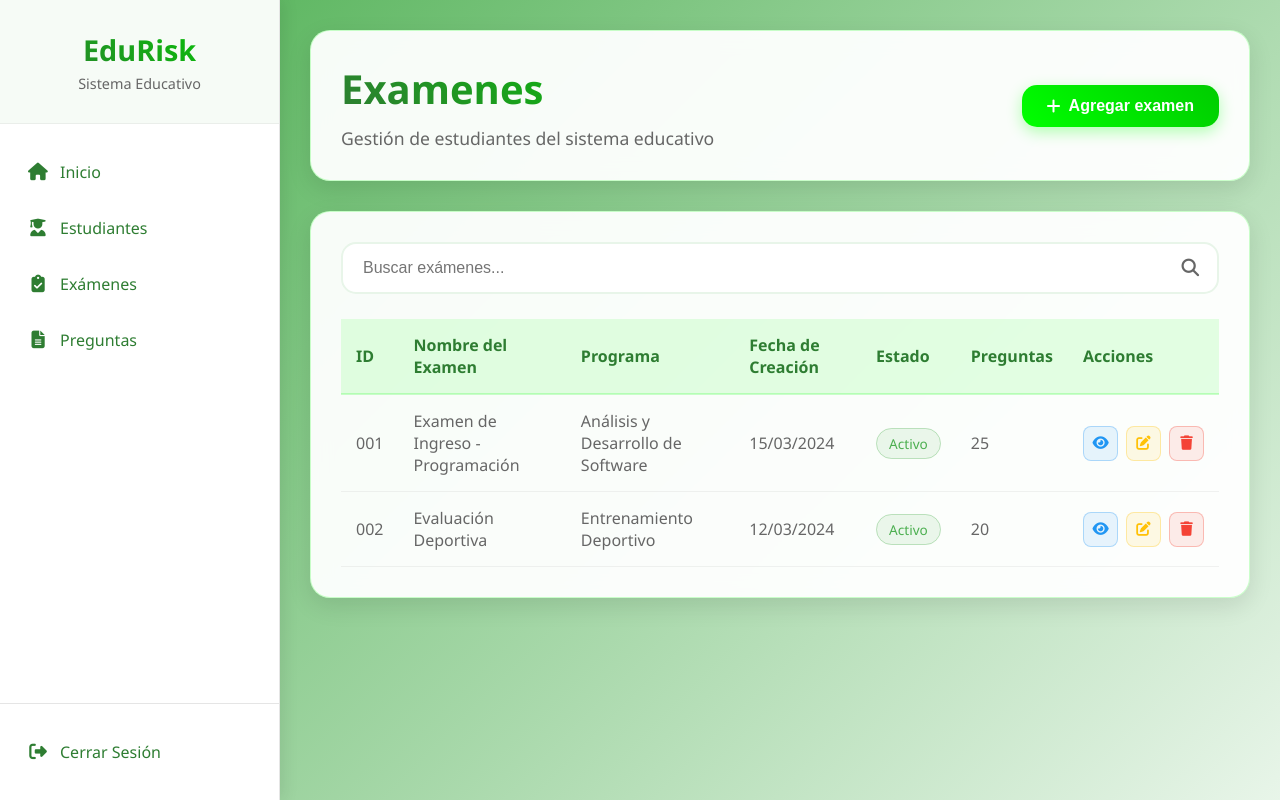
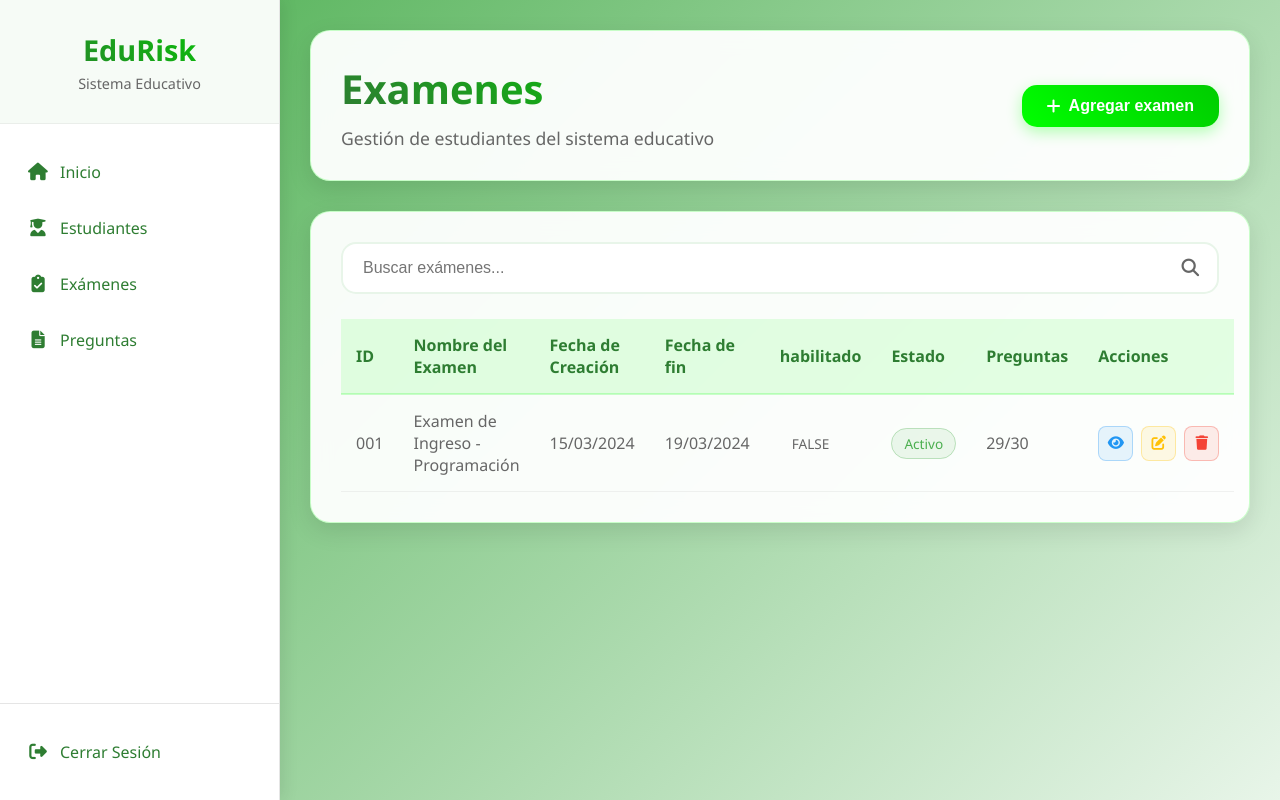
Before and after one commit to ElEmpirico10/EduRisk-dashboard, a PHP site: page /examen in a window 1280 px wide. Run offline with PHP 8.4, Linux system fonts and the light colour scheme.

Commit message:
modificaciones de vistas

```diff
--- a/src/app/views/examen.php
+++ b/src/app/views/examen.php
@@ -40,8 +40,10 @@
                     <tr>
                         <th>ID</th>
                         <th>Nombre del Examen</th>
-                        <th>Programa</th>
+
                         <th>Fecha de Creación</th>
+                        <th>Fecha de fin</th>
+                        <th>habilitado</th>
                         <th>Estado</th>
                         <th>Preguntas</th>
                         <th>Acciones</th>
@@ -51,10 +53,13 @@
                     <tr>
                         <td>001</td>
                         <td>Examen de Ingreso - Programación</td>
-                        <td>Análisis y Desarrollo de Software</td>
+
                         <td>15/03/2024</td>
+                        <td>19/03/2024</td>
+                        <td><span class="status-badge status-inactivo">FALSE</span></td>
                         <td><span class="status-badge status-active">Activo</span></td>
-                        <td>25</td>
+                        <td>29/30</td>
+
                         <td>
                             <div class="action-buttons">
                                 <button class="btn-action btn-view" onclick="verExamen(1)" title="Ver">
@@ -69,27 +74,8 @@
                             </div>
                         </td>
                     </tr>
-                    <tr>
-                        <td>002</td>
-                        <td>Evaluación Deportiva</td>
-                        <td>Entrenamiento Deportivo</td>
-                        <td>12/03/2024</td>
-                        <td><span class="status-badge status-active">Activo</span></td>
-                        <td>20</td>
-                        <td>
-                            <div class="action-buttons">
-                                <button class="btn-action btn-view" onclick="verExamen(2)" title="Ver">
-                                    <i class="fas fa-eye"></i>
-                                </button>
-                                <button class="btn-action btn-edit" onclick="modificarExamen(2)" title="Modificar">
-                                    <i class="fas fa-edit"></i>
-                                </button>
-                                <button class="btn-action btn-delete" onclick="eliminarExamen(2)" title="Eliminar">
-                                    <i class="fas fa-trash"></i>
-                                </button>
-                            </div>
-                        </td>
-                    </tr>
+
+
 
 
                 </tbody>
```
Also changed, not shown: src/app/views/estudiante.php (+13 -4 lines).
